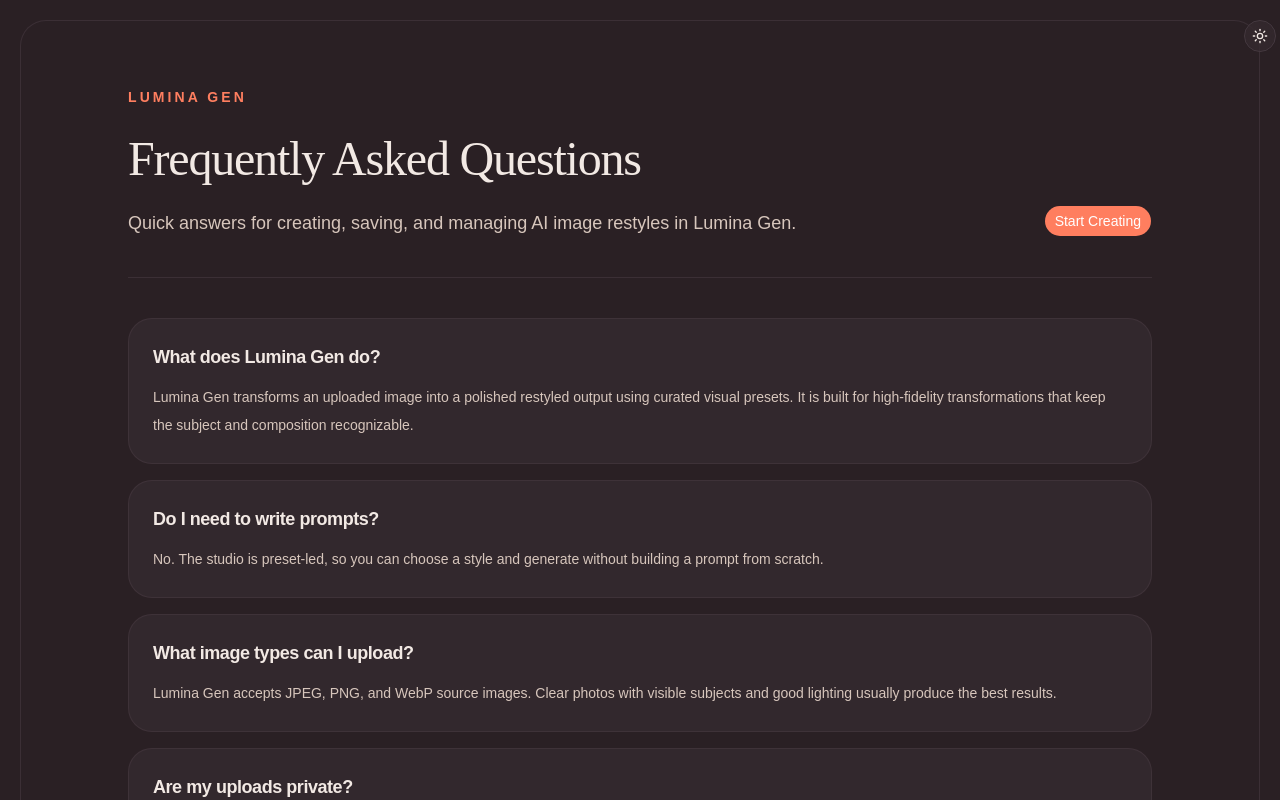
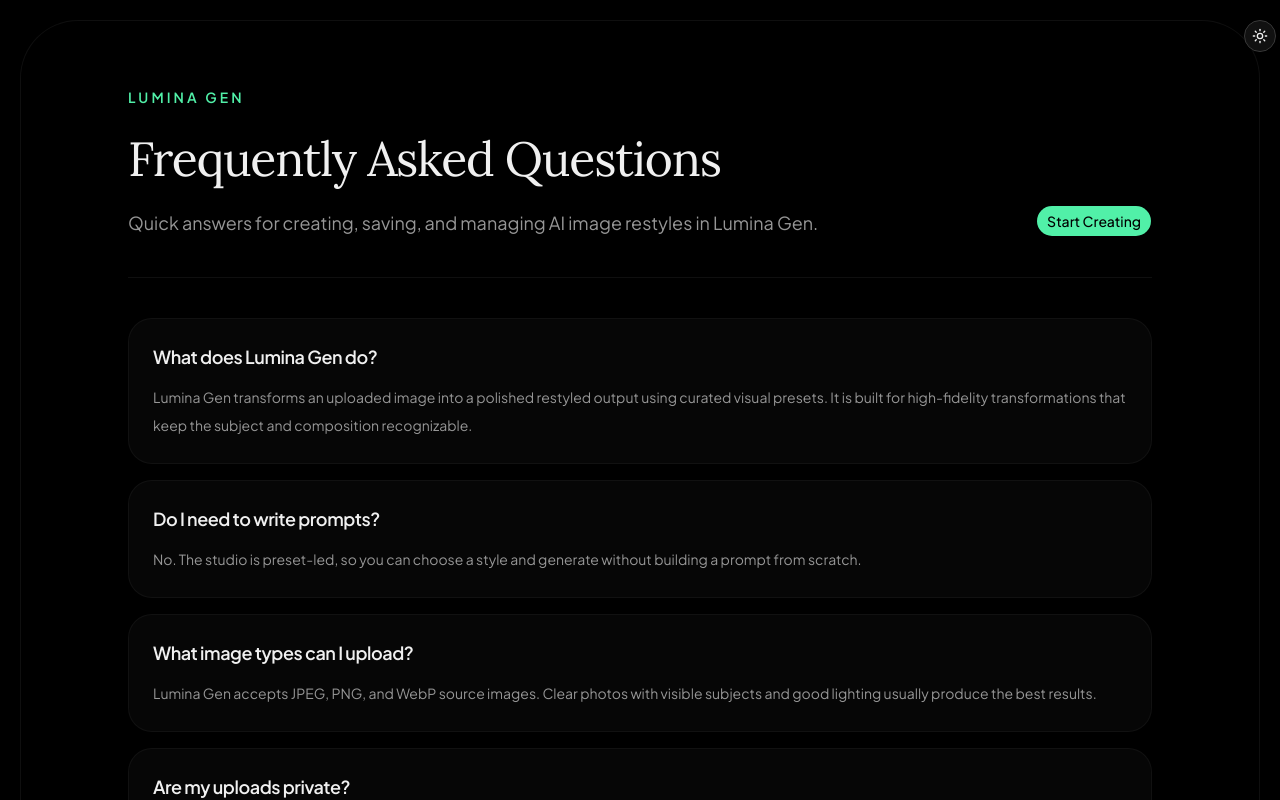
Before and after one commit to develo-oper-piyush/Lumina-Gen, a Next.js app: page /faqs in a window 1280 px wide. Shown: the top 800 px of the page. Built offline with nearby package versions, Linux system fonts and the light colour scheme.

Commit message:
feat: initialize project foundation with UI components, global styles, and Clerk authentication configuration

```diff
--- a/app/globals.css
+++ b/app/globals.css
@@ -4,29 +4,29 @@
 @custom-variant dark (&:is(.dark *));
 
 :root {
-	--background: oklch(0.9856 0.0084 56.3169);
-	--foreground: oklch(0.3353 0.0132 2.7676);
-	--card: oklch(1 0 0);
-	--card-foreground: oklch(0.3353 0.0132 2.7676);
-	--popover: oklch(1 0 0);
-	--popover-foreground: oklch(0.3353 0.0132 2.7676);
-	--primary: oklch(0.7357 0.1641 34.7091);
-	--primary-foreground: oklch(1 0 0);
-	--secondary: oklch(0.9596 0.02 28.9029);
-	--secondary-foreground: oklch(0.5587 0.1294 32.7364);
-	--muted: oklch(0.9656 0.0176 39.4009);
-	--muted-foreground: oklch(0.5534 0.0116 58.0708);
-	--accent: oklch(0.8278 0.1131 57.9984);
-	--accent-foreground: oklch(0.3353 0.0132 2.7676);
-	--destructive: oklch(0.6122 0.2082 22.241);
-	--destructive-foreground: oklch(1 0 0);
-	--border: oklch(0.9296 0.037 38.6868);
-	--input: oklch(0.9296 0.037 38.6868);
-	--ring: oklch(0.7357 0.1641 34.7091);
-	--font-sans: Montserrat, sans-serif;
-	--font-serif: Merriweather, serif;
-	--font-mono: Ubuntu Mono, monospace;
-	--radius: 0.625rem;
+	--background: oklch(0.9940 0 0);
+	--foreground: oklch(0 0 0);
+	--card: oklch(0.9940 0 0);
+	--card-foreground: oklch(0 0 0);
+	--popover: oklch(0.9911 0 0);
+	--popover-foreground: oklch(0 0 0);
+	--primary: oklch(0.8545 0.1675 159.6564);
+	--primary-foreground: oklch(0 0 0);
+	--secondary: oklch(0.9933 0.0011 197.1390);
+	--secondary-foreground: oklch(0.1344 0 0);
+	--muted: oklch(0.9702 0 0);
+	--muted-foreground: oklch(0.4386 0 0);
+	--accent: oklch(0.9947 0.0074 164.9465);
+	--accent-foreground: oklch(0.6184 0.1489 155.4444);
+	--destructive: oklch(0.6665 0.2111 2.8306);
+	--destructive-foreground: oklch(1.0000 0 0);
+	--border: oklch(0.9722 0.0034 247.8581);
+	--input: oklch(0.9401 0 0);
+	--ring: oklch(0.8545 0.1675 159.6564);
+	--font-sans: "Plus Jakarta Sans", sans-serif;
+	--font-serif: Lora, serif;
+	--font-mono: "IBM Plex Mono", monospace;
+	--radius: 1.4rem;
 	--spacing: 0.25rem;
 	--tracking-normal: 0em;
 	--tracking-scale-2xs: 0.08em;
@@ -38,25 +38,25 @@
 }
 
 .dark {
-	--background: oklch(0.2569 0.0169 352.4042);
-	--foreground: oklch(0.9397 0.0119 51.3156);
-	--card: oklch(0.3184 0.0176 341.4465);
-	--card-foreground: oklch(0.9397 0.0119 51.3156);
-	--popover: oklch(0.3184 0.0176 341.4465);
-	--popover-foreground: oklch(0.9397 0.0119 51.3156);
-	--primary: oklch(0.7357 0.1641 34.7091);
-	--primary-foreground: oklch(1 0 0);
-	--secondary: oklch(0.3637 0.0203 342.2664);
-	--secondary-foreground: oklch(0.9397 0.0119 51.3156);
-	--muted: oklch(0.2848 0.0159 343.6554);
-	--muted-foreground: oklch(0.8378 0.0237 52.6346);
-	--accent: oklch(0.8278 0.1131 57.9984);
-	--accent-foreground: oklch(0.2569 0.0169 352.4042);
-	--destructive: oklch(0.6122 0.2082 22.241);
-	--destructive-foreground: oklch(1 0 0);
-	--border: oklch(0.3637 0.0203 342.2664);
-	--input: oklch(0.3637 0.0203 342.2664);
-	--ring: oklch(0.7357 0.1641 34.7091);
+	--background: oklch(0 0 0);
+	--foreground: oklch(0.9551 0 0);
+	--card: oklch(0.1448 0 0);
+	--card-foreground: oklch(0.9551 0 0);
+	--popover: oklch(0.2210 0.0015 197.0452);
+	--popover-foreground: oklch(0.9551 0 0);
+	--primary: oklch(0.8545 0.1675 159.6564);
+	--primary-foreground: oklch(0 0 0);
+	--secondary: oklch(0.4700 0.0900 160.0079);
+	--secondary-foreground: oklch(0.9551 0 0);
+	--muted: oklch(0.2653 0.0037 286.1465);
+	--muted-foreground: oklch(0.6731 0 0);
+	--accent: oklch(0.3004 0.0609 159.8938);
+	--accent-foreground: oklch(0.9970 0 0);
+	--destructive: oklch(0.7425 0.1696 1.0847);
+	--destructive-foreground: oklch(1.0000 0 0);
+	--border: oklch(0.2138 0.0019 286.2347);
+	--input: oklch(0.3523 0 0);
+	--ring: oklch(0.8545 0.1675 159.6564);
 }
 
 @theme inline {
@@ -80,9 +80,9 @@
 	--color-input: var(--input);
 	--color-ring: var(--ring);
 
-	--font-sans: Montserrat, sans-serif;
-	--font-mono: Ubuntu Mono, monospace;
-	--font-serif: Merriweather, serif;
+	--font-sans: "Plus Jakarta Sans", sans-serif;
+	--font-mono: "IBM Plex Mono", monospace;
+	--font-serif: Lora, serif;
 
 	--radius-sm: calc(var(--radius) - 4px);
 	--radius-md: calc(var(--radius) - 2px);
@@ -169,6 +169,8 @@
 
 	.hero-video {
 		filter: saturate(1.02) contrast(1.02);
+		image-rendering: auto;
+		will-change: transform;
 	}
 
 	/* Landing hero (wireframe globe + starfield, warm/coral accents — no purple) */
--- a/app/layout.tsx
+++ b/app/layout.tsx
@@ -1,6 +1,6 @@
 import { ClerkProvider } from "@clerk/nextjs";
 import type { Metadata } from "next";
-import { Geist, Geist_Mono } from "next/font/google";
+import { Plus_Jakarta_Sans, Lora, IBM_Plex_Mono } from "next/font/google";
 
 import { ThemeProvider } from "@/components/ThemeProvider";
 import { ThemeToggleButton } from "@/components/ThemeToggleButton";
@@ -8,19 +8,67 @@ import { clerkModalAppearance } from "@/lib/clerk-modal-appearence";
 
 import "./globals.css";
 
-const geistSans = Geist({
-	variable: "--font-geist-sans",
+const plusJakartaSans = Plus_Jakarta_Sans({
+	variable: "--font-sans",
 	subsets: ["latin"],
+	weight: ["400", "500", "600", "700", "800"],
 });
 
-const geistMono = Geist_Mono({
-	variable: "--font-geist-mono",
+const lora = Lora({
+	variable: "--font-serif",
 	subsets: ["latin"],
+	weight: ["400", "500", "600", "700"],
+});
+
+const ibmPlexMono = IBM_Plex_Mono({
+	variable: "--font-mono",
+	subsets: ["latin"],
+	weight: ["400", "500", "700"],
 });
 
 export const metadata: Metadata = {
-	title: "Create Next App",
-	description: "Generated by create next app",
+	title: "Lumina Gen — AI Image Styling",
+	description:
+		"Lumina Gen transforms your photos into stunning artistic styles using Stability AI SD3. From Pixar 3D and Anime Cel to Clay Render and Marble Sculpture — upload once, pick a style, and get a gallery-ready result in seconds. Powered by Stable Diffusion 3, Next.js, and ImageKit.",
+	keywords: [
+		"AI image styling",
+		"AI photo transformation",
+		"Stability AI",
+		"Stable Diffusion 3",
+		"SD3",
+		"image style transfer",
+		"AI art generator",
+		"photo to anime",
+		"photo to 3D",
+		"clay render",
+		"Pixar style AI",
+		"anime filter",
+		"marble sculpture AI",
+		"voxel art generator",
+		"AI image editor",
+		"Next.js AI app",
+		"ImageKit",
+		"Lumina Gen",
+		"generative AI",
+		"image restyling",
+	],
+	authors: [{ name: "Lumina Gen" }],
+	creator: "Lumina Gen",
+	openGraph: {
+		title: "Lumina Gen — AI Image Styling",
+		description:
+			"Transform your photos into stunning artistic styles using Stability AI SD3. Anime, 3D, Clay, Marble and more.",
+		type: "website",
+		locale: "en_US",
+		siteName: "Lumina Gen",
+	},
+	twitter: {
+		card: "summary_large_image",
+		title: "Lumina Gen — AI Image Styling",
+		description:
+			"Upload a photo, pick a style, get a gallery-ready AI result. Powered by Stability AI SD3.",
+		creator: "@luminagen",
+	},
 };
 
 export default function RootLayout({
@@ -30,8 +78,11 @@ export default function RootLayout({
 }>) {
 	return (
 		<html lang="en" suppressHydrationWarning>
+			<head>
+				<link rel="icon" href="/logo.png" />
+			</head>
 			<body
-				className={`${geistSans.variable} ${geistMono.variable} antialiased`}
+				className={`${plusJakartaSans.variable} ${lora.variable} ${ibmPlexMono.variable} antialiased`}
 			>
 				<ClerkProvider appearance={clerkModalAppearance}>
 					<ThemeProvider
--- a/app/studio/Page.tsx
+++ b/app/studio/Page.tsx
@@ -29,13 +29,13 @@ async function StudioPage() {
 			<div className="mx-auto max-w-[1440px]">
 				<header className="mb-6 flex flex-col gap-4 sm:mb-8 sm:flex-row sm:items-center sm:justify-between">
 					<Link href="/" className="flex min-w-0 items-center gap-3">
-						<span className="relative mr-2 flex h-10 w-10 shrink-0 items-center justify-center overflow-visible">
+						<span className="relative flex h-8 w-8 shrink-0 items-center justify-center overflow-visible">
 							<Image
 								src="/logo.png"
 								alt="Lumina Gen"
-								width={72}
-								height={72}
-								className="mt-2 mr-2 max-h-none max-w-none origin-left scale-[1.55] object-cover"
+								width={56}
+								height={56}
+								className="mt-1 mr-1 max-h-none max-w-none origin-left scale-[1.2] object-cover"
 								priority
 							/>
 						</span>
--- a/components/GalleryShowcaseSection.tsx
+++ b/components/GalleryShowcaseSection.tsx
@@ -19,13 +19,15 @@ export function GalleryShowcaseSection() {
 			className="section-shell relative mt-6 overflow-hidden px-5 py-14 sm:px-8 sm:py-18 lg:px-12 lg:py-20"
 		>
 			<video
-				className="hero-video pointer-events-none absolute inset-0 z-0 h-full w-full object-cover object-center"
+				className="hero-video pointer-events-none absolute inset-0 z-0 h-full w-full object-cover object-center opacity-80"
 				autoPlay
 				loop
 				muted
 				playsInline
 				preload="auto"
 				aria-hidden
+				width={1280}
+				height={720}
 			>
 				<source src={SHOWCASE_BG_VIDEO_SRC} type="video/mp4" />
 			</video>
--- a/components/studio/workbench-ui.tsx
+++ b/components/studio/workbench-ui.tsx
@@ -84,7 +84,7 @@ export function StylePresetCard({
 				) : null}
 
 				<div className="absolute inset-x-0 bottom-0 px-5 pb-5 pt-8">
-					<p className="text-[1.05rem] font-semibold text-primary-foreground drop-shadow-[0_2px_12px_rgba(0,0,0,0.5)] sm:text-[1.15rem]">
+					<p className="text-[1.05rem] font-semibold text-white drop-shadow-[0_2px_12px_rgba(0,0,0,0.5)] sm:text-[1.15rem]">
 						{label}
 					</p>
 				</div>
--- a/lib/constants.ts
+++ b/lib/constants.ts
@@ -35,10 +35,10 @@ export const GALLERY_IMAGES = [
 	{ src: "/gallery-4.png", alt: "Stylized coffee making scene" },
 ] as const;
 
-export const HERO_VIDEO_SRC = "https://ik.imagekit.io/7e7dehq1m/hero.mp4";
+export const HERO_VIDEO_SRC = "https://ik.imagekit.io/7e7dehq1m/hero_emerald.mp4";
 
 export const SHOWCASE_BG_VIDEO_SRC =
-	"https://ik.imagekit.io/7e7dehq1m/showcase.mp4";
+	"https://ik.imagekit.io/7e7dehq1m/showcase_emerald.mp4";
 
 export const CENTER_NAV_LINKS = [
 	{ label: "Home", href: "/" },
```
Also changed, not shown: components/HomeHeroSection.tsx (+7 -5 lines), lib/clerk-modal-appearence.ts (+71 -60 lines), lib/clerk-pricing-appearence.ts (+14 -10 lines), public/logo.png, 1 other file (tests, documents, lock files or other folders).
